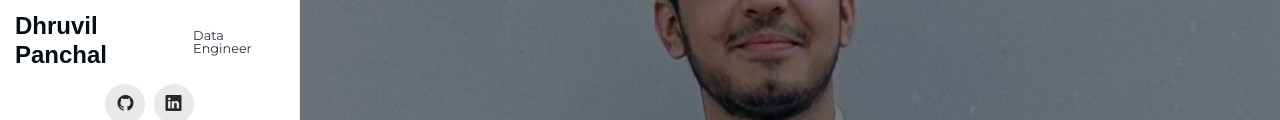
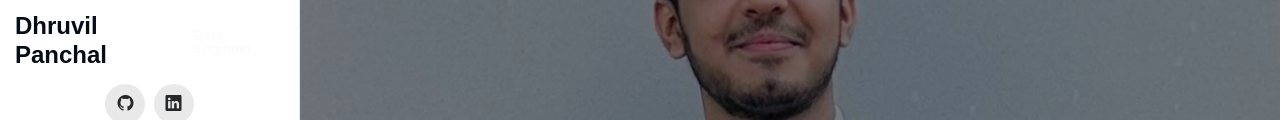
Before and after one commit to DhruvilPanchal205/dhruvilpanchal.github.io, a plain HTML site: page index.html in a window 1280 px wide. Shown: the part 164-284 px from the top of the page. Drawn offline with Linux system fonts and the light colour scheme.

Commit message:
Update index.html

```diff
--- a/index.html
+++ b/index.html
@@ -132,7 +132,7 @@
 
     <a href="index.html" class="logo d-flex align-items-center justify-content-center">
       <h1 class="sitename">Dhruvil Panchal</h1>
-      <span class="d-block mt-1" style="font-size: 0.8rem; color: var(--dark-color);">Data Engineer</span>
+      <span class="d-block mt-1" style="font-size: 0.8rem; color: var(--light-color);">Data Engineer</span>
     </a>
 
     <div class="social-links text-center">
```
